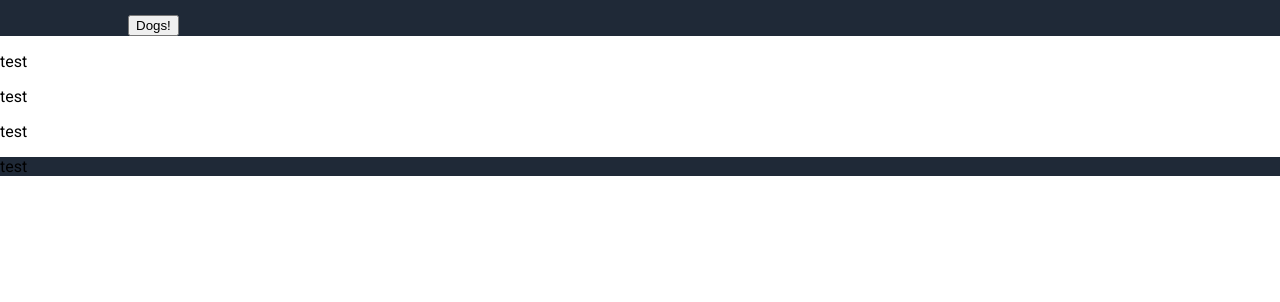
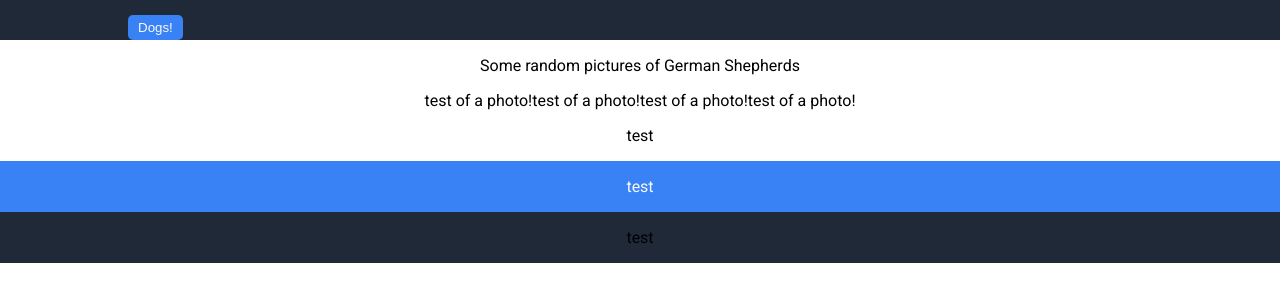
Before and after one commit to AshKW/Landing-Page, a plain HTML site: page index.html in a window 1280 px wide. Shown: the part 266-568 px from the top of the page. Drawn offline with Linux system fonts and the light colour scheme.

Commit message:
All layouts correct

```diff
--- a/index.html
+++ b/index.html
@@ -39,19 +39,41 @@
     </div>
 
     <div class="info">
-      <p>test</p>
+      <div class="info-container">
+        <p>Some random pictures of German Shepherds</p>
+        <div class="photos">
+          <div class="photo-block">
+            test of a photo!
+          </div>
+          <div class="photo-block">
+            test of a photo!
+          </div>
+          <div class="photo-block">
+            test of a photo!
+          </div>
+          <div class="photo-block">
+            test of a photo!
+          </div>
+        </div>
+      </div>
     </div>
 
     <div class="quote">
-      <p>test</p>
+      <div class="quote-container">
+        <p>test</p>
+      </div>
     </div>
 
     <div class="cta">
-      <p>test</p>
+      <div class="cta-container">
+        <p>test</p>
+      </div>
     </div>
 
     <div class="footer">
-      <p>test</p>
+      <div class="footer-container">
+        <p>test</p>
+      </div>
     </div>
 
   </body>
--- a/style.css
+++ b/style.css
@@ -22,8 +22,22 @@ header {
     padding-bottom: 20px;
 }
 
-.header-container {
+button, .cta {
+    color: #F9FAF8;
+    background-color: #3882F6;
+}
+
+button {
+    border: 0;
+    border-radius: 5px;
+    padding: 5px 10px 5px 10px;
+
+}
+
+.header-container, .info-container,
+.quote-container, .cta-container, .footer-container {
     display: flex;
+    flex-direction: row;
     align-items: center;
     justify-content: center;
     width: 80%;
@@ -46,7 +60,7 @@ header {
     margin-left: auto;
 }
 
-.hero {
+.hero, .info, .quote, .cta, .footer {
     display: flex;
     align-items: center;
     justify-content: center;
@@ -72,9 +86,22 @@ header {
     color: #F9FAF8;
 }
 
-
 .hero-sec,
 .header-links {
     font-size: 18px;
     color: #E5E7EB;
 }
+
+.info-container {
+    flex-direction: column;
+}
+
+.photos {
+    display: flex;
+}
+
+.photo-block {
+    display: flex;
+    flex-direction: column;
+
+}
```
